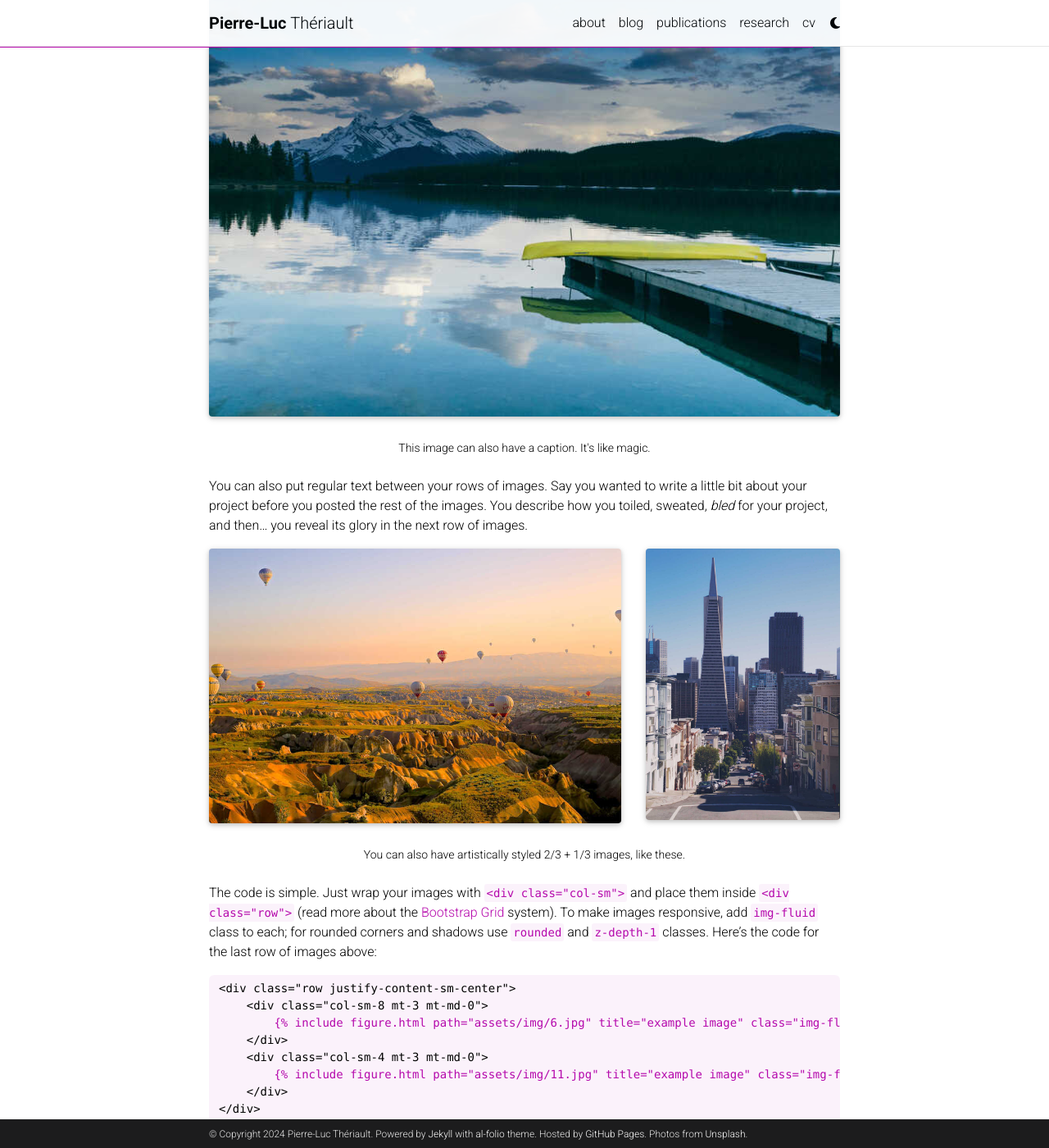
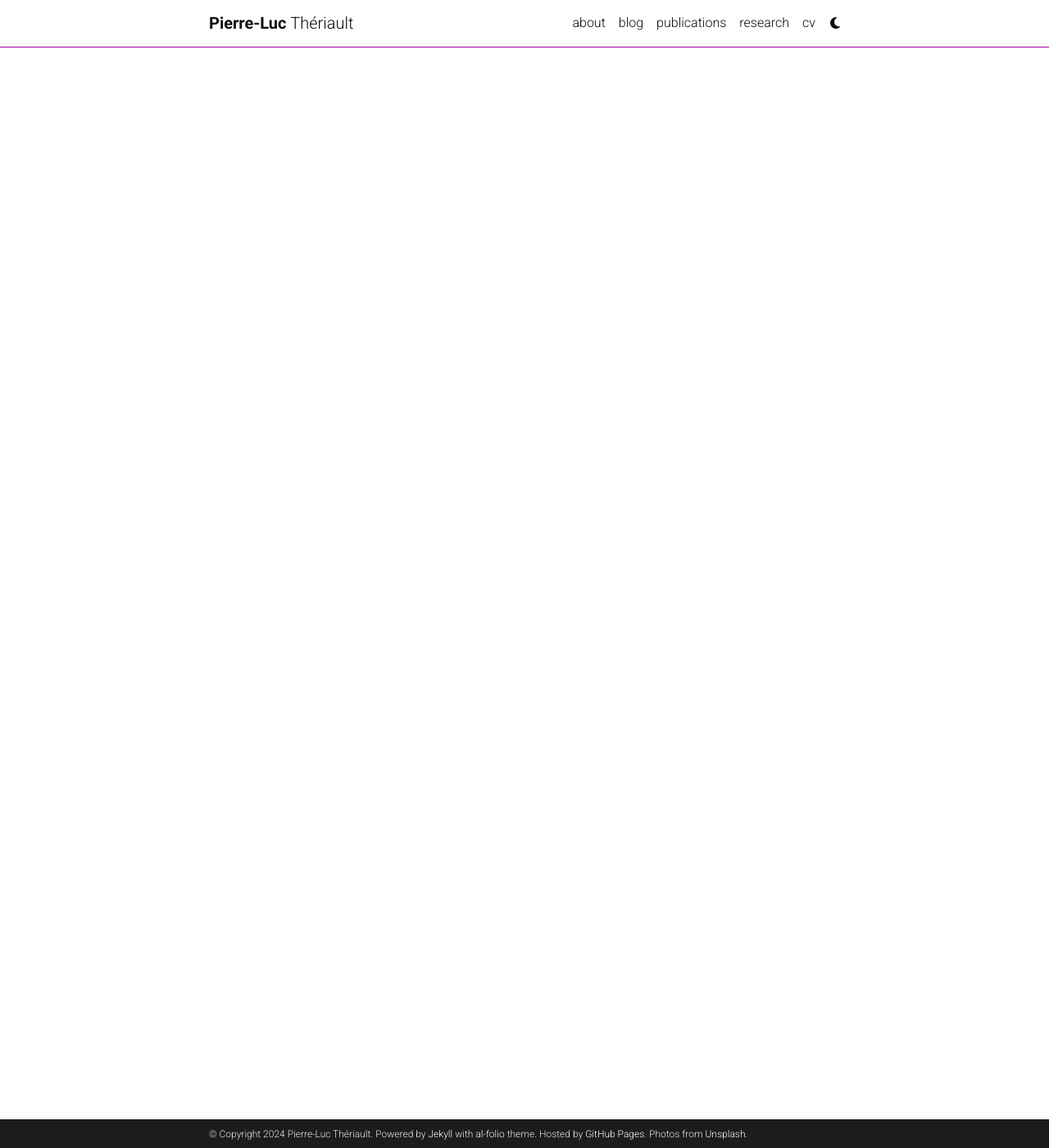
Before and after one commit to pierreluc-plt/pierreluc-plt.github.io, a Jekyll site: the page built from _projects/1_project_NLindex.md, in a window 1280 px wide and 1400 px high, scrolled down 777 px. Shown: the whole window at 82% size. Built offline with Jekyll 4.4.1, drawn with Linux system fonts in a browser that asks for light colours; full-size pictures stand in for the smaller copies a plugin makes; comment, search, counter and statistics services are not loaded; a style sheet for code colours, icons or effects is not loaded; some of the changed text lies outside the part shown.

Commit message:
Update 1_project_NLindex.md

````diff
--- a/_projects/1_project_NLindex.md
+++ b/_projects/1_project_NLindex.md
@@ -8,74 +8,4 @@
 related_publications: einstein1956investigations, einstein1950meaning
 ---
 
-Every project has a beautiful feature showcase page.
-It's easy to include images in a flexible 3-column grid format.
-Make your photos 1/3, 2/3, or full width.
-
-To give your project a background in the portfolio page, just add the img tag to the front matter like so:
-
-    ---
-    layout: page
-    title: project
-    description: a project with a background image
-    img: /assets/img/12.jpg
-    ---
-
-<div class="row">
-    <div class="col-sm mt-3 mt-md-0">
-        {% include figure.html path="assets/img/1.jpg" title="example image" class="img-fluid rounded z-depth-1" %}
-    </div>
-    <div class="col-sm mt-3 mt-md-0">
-        {% include figure.html path="assets/img/3.jpg" title="example image" class="img-fluid rounded z-depth-1" %}
-    </div>
-    <div class="col-sm mt-3 mt-md-0">
-        {% include figure.html path="assets/img/5.jpg" title="example image" class="img-fluid rounded z-depth-1" %}
-    </div>
-</div>
-<div class="caption">
-    Caption photos easily. On the left, a road goes through a tunnel. Middle, leaves artistically fall in a hipster photoshoot. Right, in another hipster photoshoot, a lumberjack grasps a handful of pine needles.
-</div>
-<div class="row">
-    <div class="col-sm mt-3 mt-md-0">
-        {% include figure.html path="assets/img/5.jpg" title="example image" class="img-fluid rounded z-depth-1" %}
-    </div>
-</div>
-<div class="caption">
-    This image can also have a caption. It's like magic.
-</div>
-
-You can also put regular text between your rows of images.
-Say you wanted to write a little bit about your project before you posted the rest of the images.
-You describe how you toiled, sweated, *bled* for your project, and then... you reveal its glory in the next row of images.
-
-
-<div class="row justify-content-sm-center">
-    <div class="col-sm-8 mt-3 mt-md-0">
-        {% include figure.html path="assets/img/6.jpg" title="example image" class="img-fluid rounded z-depth-1" %}
-    </div>
-    <div class="col-sm-4 mt-3 mt-md-0">
-        {% include figure.html path="assets/img/11.jpg" title="example image" class="img-fluid rounded z-depth-1" %}
-    </div>
-</div>
-<div class="caption">
-    You can also have artistically styled 2/3 + 1/3 images, like these.
-</div>
-
-
-The code is simple.
-Just wrap your images with `<div class="col-sm">` and place them inside `<div class="row">` (read more about the <a href="https://getbootstrap.com/docs/4.4/layout/grid/">Bootstrap Grid</a> system).
-To make images responsive, add `img-fluid` class to each; for rounded corners and shadows use `rounded` and `z-depth-1` classes.
-Here's the code for the last row of images above:
-
-{% raw %}
-```html
-<div class="row justify-content-sm-center">
-    <div class="col-sm-8 mt-3 mt-md-0">
-        {% include figure.html path="assets/img/6.jpg" title="example image" class="img-fluid rounded z-depth-1" %}
-    </div>
-    <div class="col-sm-4 mt-3 mt-md-0">
-        {% include figure.html path="assets/img/11.jpg" title="example image" class="img-fluid rounded z-depth-1" %}
-    </div>
-</div>
-```
-{% endraw %}
+This project is in collaboration with the University of Wisconsin & the University of Michigan @ Ann Arbor.
````
